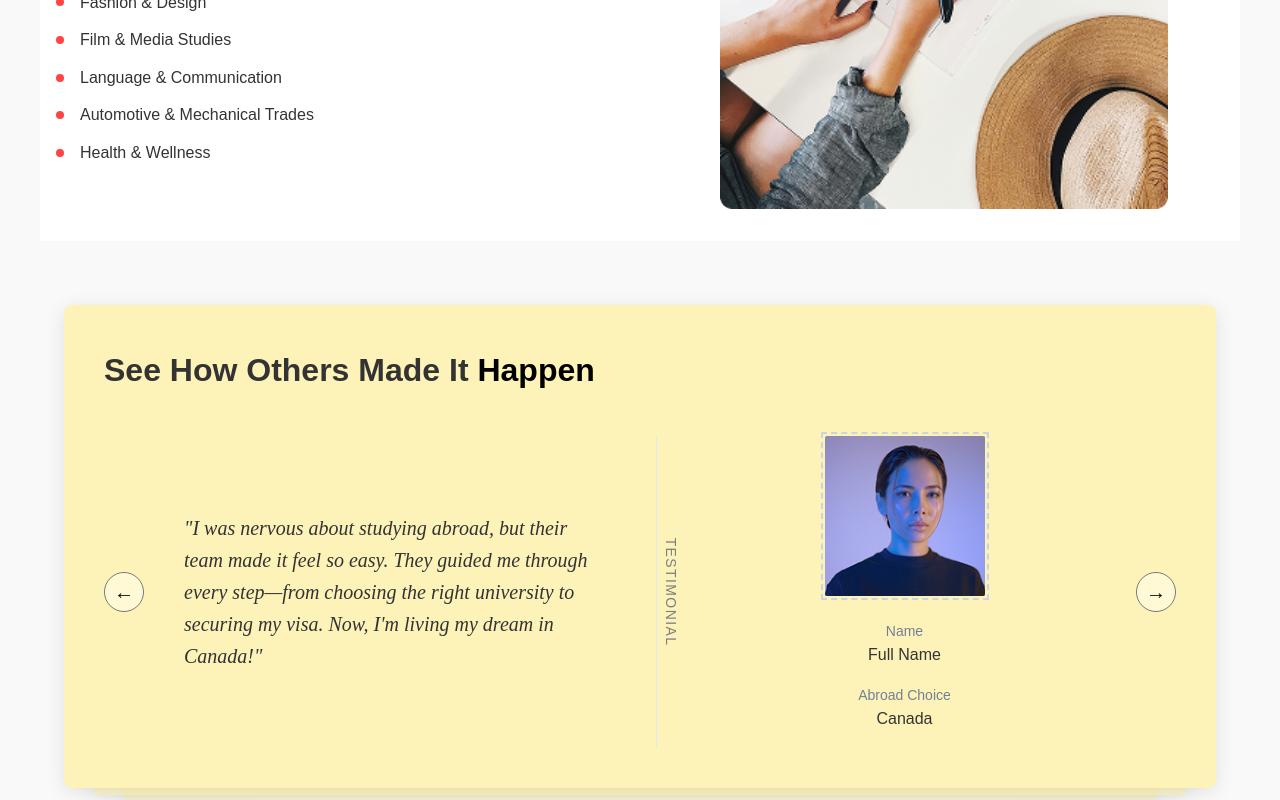
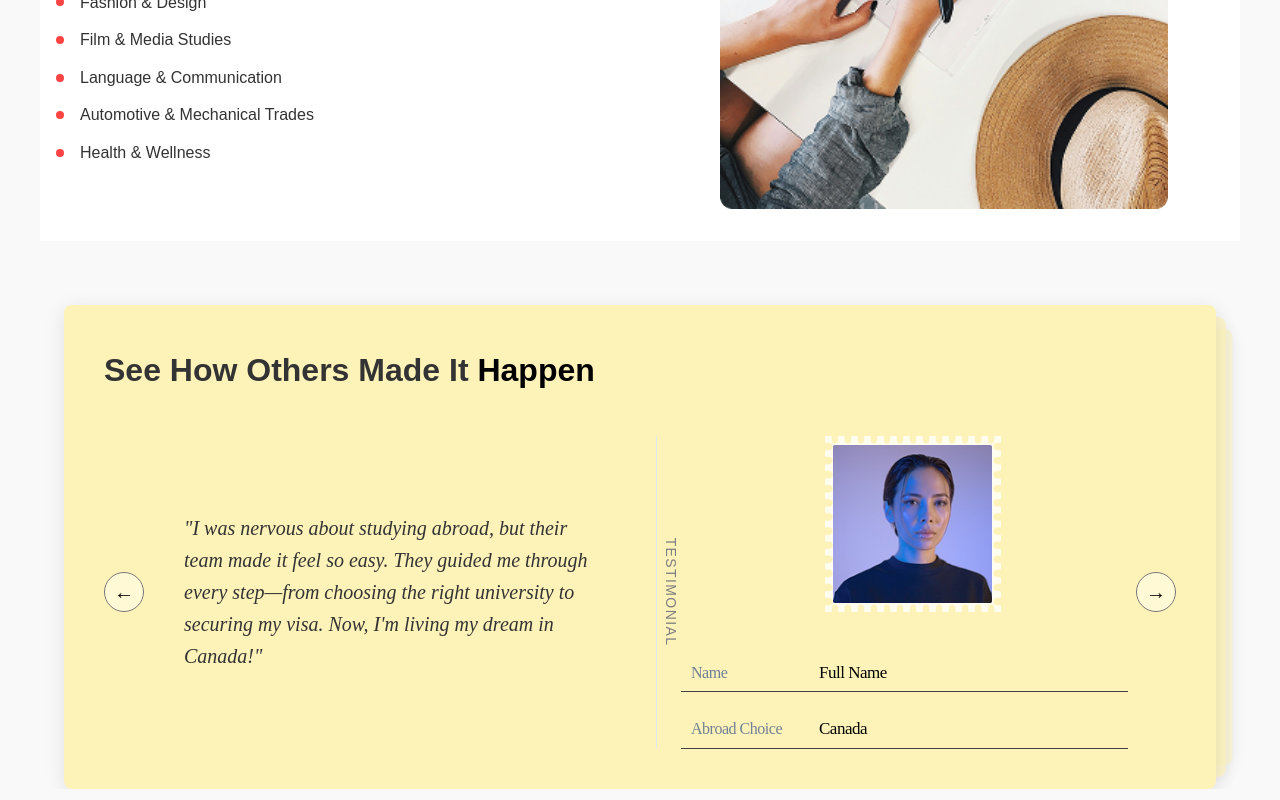
Before and after one commit to nidhinnidhin/learning-web, a Next.js app: page / in a window 1280 px wide. Shown: the part 3748-4548 px from the top of the page. Built offline with nearby package versions, Linux system fonts and the light colour scheme.

Commit message:
done carousel

```diff
--- a/src/app/page.tsx
+++ b/src/app/page.tsx
@@ -448,6 +448,7 @@ export default function Home() {
                     >
                       →
                     </button>
+
                   </div>
                 </div>
               </div>
--- a/src/styles/globals.scss
+++ b/src/styles/globals.scss
@@ -518,28 +518,31 @@ body {
     &.active {
       z-index: 30;
       opacity: 1;
-      transform: scale(1) translateY(0);
+      transform: scale(1) translateX(0);
       pointer-events: auto;
     }
 
     &.next-card {
       z-index: 20;
       opacity: 0.7;
-      transform: scale(0.95) translateY(20px);
+      transform: scale(0.95) translateX(20px);
       pointer-events: none;
+      right: -20px;
     }
 
     &.third-card {
       z-index: 10;
       opacity: 0.5;
-      transform: scale(0.9) translateY(40px);
+      transform: scale(0.9) translateX(40px);
       pointer-events: none;
+      right: -40px;
     }
 
     &.hidden-card {
       opacity: 0;
-      transform: scale(0.85) translateY(60px);
+      transform: scale(0.85) translateX(60px);
       pointer-events: none;
+      right: -60px;
     }
   }
 
@@ -610,50 +613,75 @@ body {
 
       @media (min-width: 768px) {
         padding-left: 1.5rem;
-        border-left: 1px solid #E2E8F0;
+        border-left: 1px solid #e2e8f0;
       }
 
       .profile-image-wrapper {
         position: relative;
         width: 10rem;
         height: 10rem;
-        margin-bottom: 1.5rem;
-
-        .image-border {
-          position: absolute;
-          inset: -0.25rem;
-          border: 2px dashed #CBD5E0;
-          z-index: 0;
-        }
+        margin-bottom: 3.5rem;
 
         .profile-image {
           position: relative;
-          width: 100%;
-          height: 100%;
+          width: 110%;
+          height: 110%;
           z-index: 10;
+          background-image: url("/frame.png");
+          background-size: contain;
+          background-position: center;
+          background-repeat: no-repeat;
+          display: flex;
+          align-items: center;
+          justify-content: center;
 
           img {
-            width: 100%;
-            height: 100%;
+            width: 90%;
+            height: 90%;
             object-fit: cover;
+            z-index: 20;
+            position: relative;
           }
         }
       }
 
       .profile-details {
-        text-align: center;
         width: 100%;
+        display: flex;
+        flex-direction: column;
+        gap: 1rem;
 
         .detail-item {
-          margin-bottom: 1rem;
+          display: flex;
+          justify-content: flex-start;
+          align-items: center;
+          font-size: 1rem;
+          position: relative;
+          padding: 10px;
+          padding-bottom: 0.5rem;
+          border-bottom: 1px solid #424141;
 
           .detail-label {
+            min-width: 120px;
             font-size: 0.875rem;
             color: #718096;
+            margin-right: 0.5rem;
+            font-family: Podkova;
+            font-size: 16px;
+            font-style: normal;
+            font-weight: 400;
+            line-height: 125%;
+            letter-spacing: -0.48px;
           }
 
           .detail-value {
-            font-weight: 500;
+            color: #000;
+            font-family: Podkova;
+            font-size: 17px;
+            font-style: normal;
+            font-weight: 400;
+            line-height: 125%;
+            letter-spacing: -0.48px;
           }
         }
       }
@@ -669,7 +697,7 @@ body {
     align-items: center;
     justify-content: center;
     flex-shrink: 0;
-    background-color: #FFF9D5;
+    background-color: #fff9d5;
     transition: background-color 0.2s, color 0.2s;
     font-size: 1.25rem;
     cursor: pointer;
```
Also changed, not shown: public/frame.png (added).
